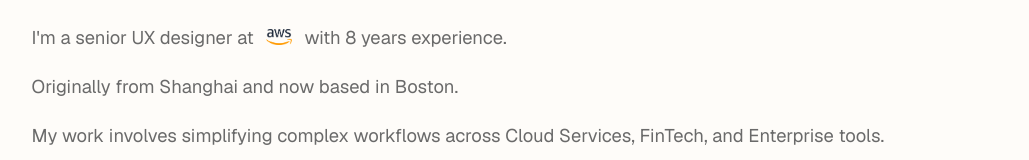
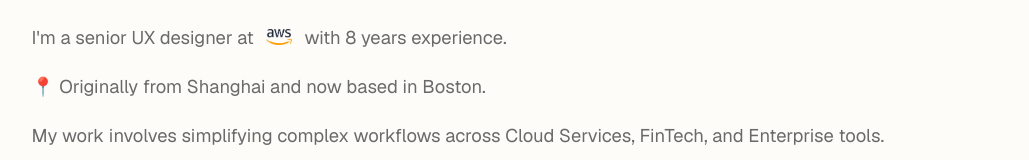
Before and after one commit to rochenc/portfolio-website, a plain HTML site: page index.html in a window 1280 px wide. Shown: the part 200-360 px from the top of the page, without its empty margins (122-1151 px from the left). Drawn offline with nearby package versions, Linux system fonts and the light colour scheme; sample sign-in values are in the browser's storage; a web font is replaced by a local one.

Commit message:
Add location pin icon back to hero section

```diff
--- a/index.html
+++ b/index.html
@@ -17,7 +17,7 @@
             <h1 id="typingText">Hi, I'm Ruobing</h1>
             <div id="heroContent" style="opacity: 0; transition: opacity 0.6s ease-in-out;">
                 <p style="display: flex; align-items: center; gap: 0.75rem;">I'm a senior UX designer at <img src="aws-logo.png" alt="AWS" style="height: 1rem; width: auto;"> with 8 years experience.</p>
-                <p>Originally from Shanghai and now based in Boston.</p>
+                <p style="display: flex; align-items: center; gap: 0.5rem;">📍 Originally from Shanghai and now based in Boston.</p>
                 <p>My work involves simplifying complex workflows across Cloud Services, FinTech, and Enterprise tools.</p>
                 <p>Currently pioneering the first Agentic AI services designed to accelerate server migration and app modernization.</p>
             </div>
```
Also changed, not shown: aws-logo-black.svg (deleted), aws-logo.svg (deleted), 1 other file.
